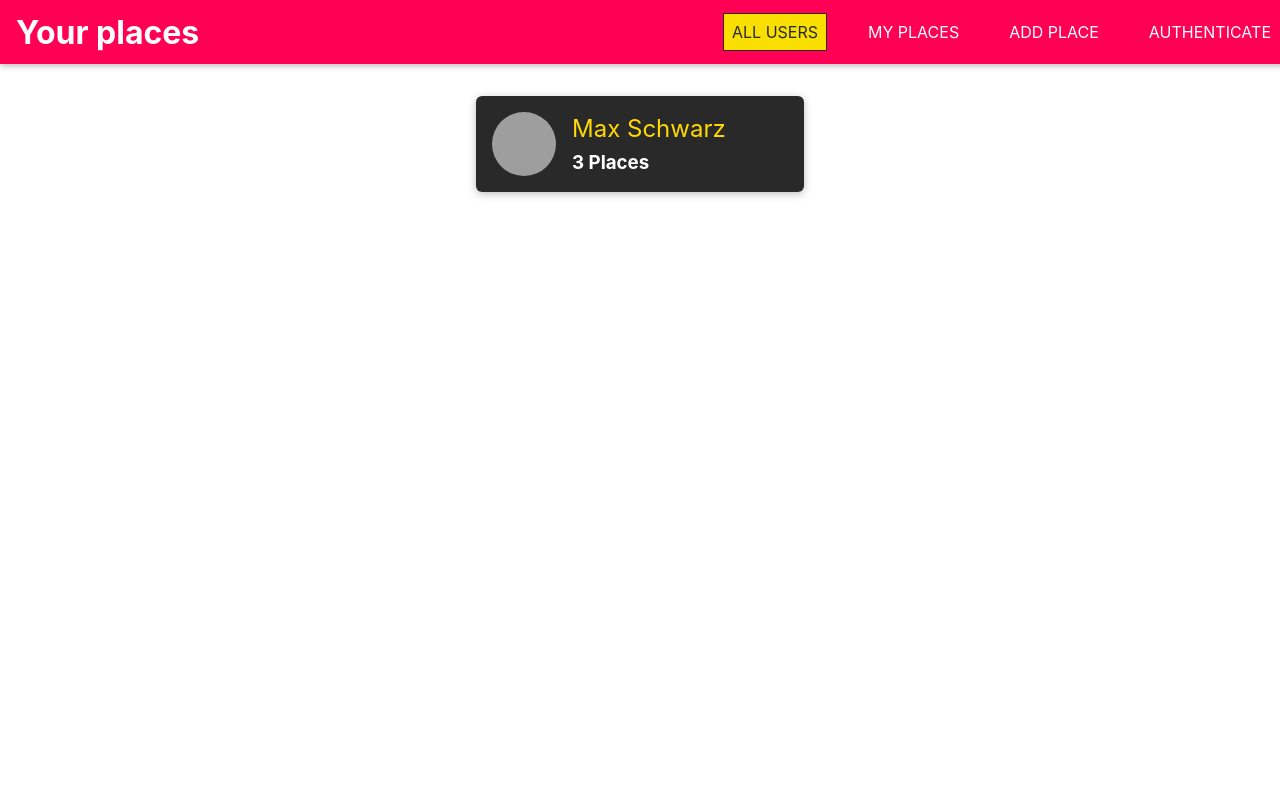
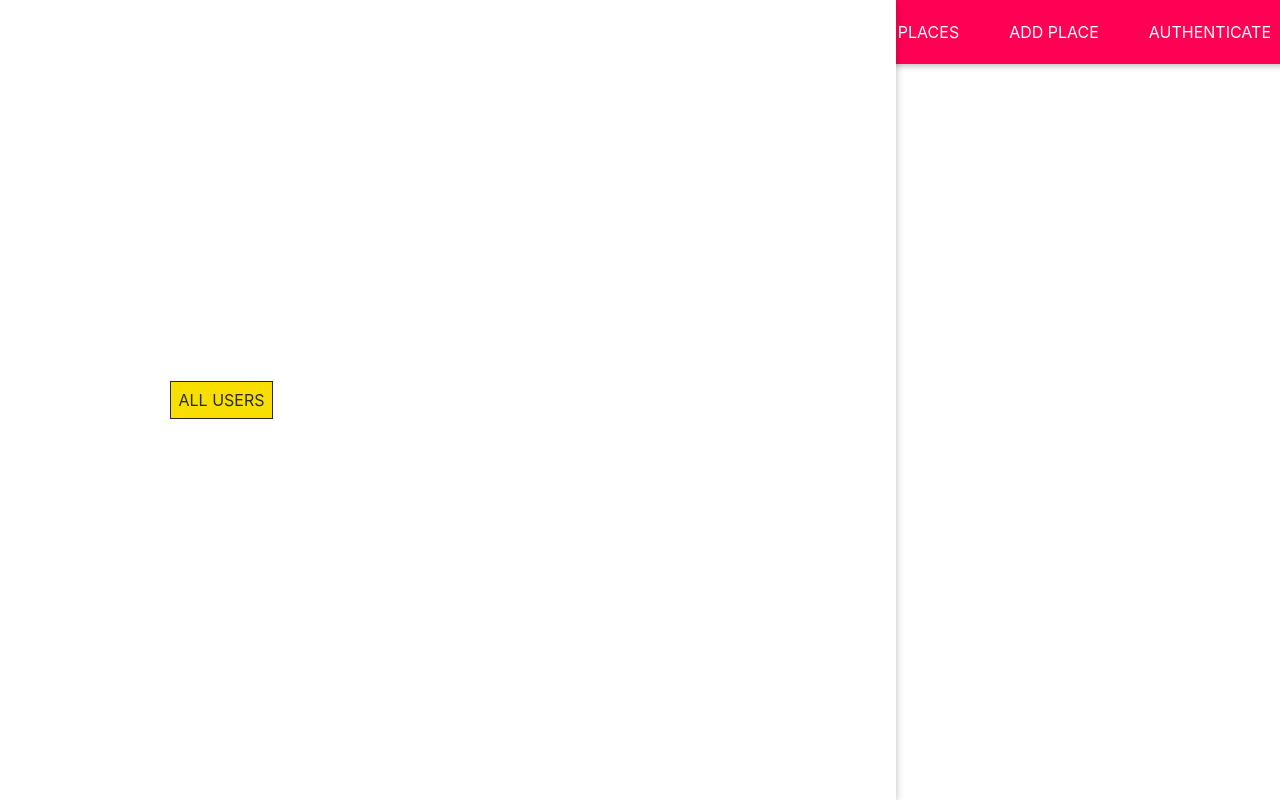
Before and after one commit to mrivk99/social-media-app, a React (Create React App) app in the folder FRONTEND/my-app/: page / in a window 1280 px wide. Built offline with nearby package versions, Linux system fonts and the light colour scheme; grey boxes are pictures that could not be loaded.

Commit message:
Implementing Basic Drawer Navigation

```diff
--- a/FRONTEND/my-app/src/shared/components/Navigation/MainNavigation.js
+++ b/FRONTEND/my-app/src/shared/components/Navigation/MainNavigation.js
@@ -1,12 +1,18 @@
 import React from "react";
 
-import './MainNavigation.css'
-import MainHeader from './MainHeader'
+import "./MainNavigation.css";
+import MainHeader from "./MainHeader";
 import { Link } from "react-router-dom";
 import NavLinks from "./NavLinks";
-const MainNavigation = props => {
-
+import SideDrawer from "../Navigation/SideDrawer";
+const MainNavigation = (props) => {
   return (
+    <React.Fragment>
+      <SideDrawer >
+        <nav className="main-navigation__drawer-nav">
+          <NavLinks />
+        </nav>
+      </SideDrawer>
       <MainHeader>
         <button className="main-navigation__menu-btn">
           <span />
@@ -17,10 +23,11 @@ const MainNavigation = props => {
           <Link to="/"> Your places</Link>
         </h1>
         <nav>
-            <NavLinks/>
+          <NavLinks />
         </nav>
       </MainHeader>
+    </React.Fragment>
   );
-}
+};
 
-export default MainNavigation
+export default MainNavigation;
--- a/FRONTEND/my-app/src/shared/components/Navigation/SideDrawer.css
+++ b/FRONTEND/my-app/src/shared/components/Navigation/SideDrawer.css
@@ -0,0 +1,10 @@
+.side-drawer {
+  position: fixed;
+  left: 0;
+  top: 0;
+  z-index: 100;
+  height: 100vh;
+  width: 70%;
+  background: white;
+  box-shadow: 0 2px 8px rgba(0, 0, 0, 0.26);
+}
--- a/FRONTEND/my-app/src/shared/components/Navigation/SideDrawer.js
+++ b/FRONTEND/my-app/src/shared/components/Navigation/SideDrawer.js
@@ -0,0 +1,9 @@
+import React from "react";
+
+import './SideDrawer.css'
+const SideDrawer = props =>{
+
+    return <aside className="side-drawer">{props.children}</aside>
+}
+
+export default SideDrawer;
```
Lines whose indentation alone changed are shown as unchanged.
